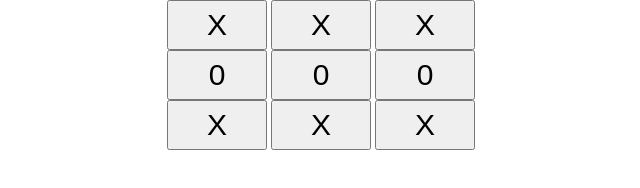
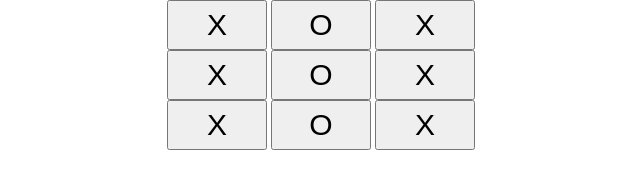
Before and after one commit to kenettedagal/tic-tac-toe, a plain HTML site: page index.html in a window 1280 px wide. Shown: the full height of the page, 319-959 px from the left. Drawn offline with Linux system fonts and the light colour scheme.

Commit message:
Made a render function to render gameboard array into HTML

```diff
--- a/index.html
+++ b/index.html
@@ -13,19 +13,19 @@
       <div class="gameboard">
         <form name="boardForm">
           <div class="row-1">
-            <input type="button" value="X" />
-            <input type="button" value="X" />
-            <input type="button" value="X" />
+            <input type="button" value="" />
+            <input type="button" value="" />
+            <input type="button" value="" />
           </div>
           <div class="row-2">
-            <input type="button" value="0" />
-            <input type="button" value="0" />
-            <input type="button" value="0" />
+            <input type="button" value="" />
+            <input type="button" value="" />
+            <input type="button" value="" />
           </div>
           <div class="row-3">
-            <input type="button" value="X" />
-            <input type="button" value="X" />
-            <input type="button" value="X" />
+            <input type="button" value="" />
+            <input type="button" value="" />
+            <input type="button" value="" />
           </div>
         </form>
       </div>
--- a/script.js
+++ b/script.js
@@ -1,12 +1,17 @@
 const gameboardObject = {
-    gameboard: [
-        ["X", "O", "X"],
-        ["X", "O", "X"],
-        ["X", "O", "X"]
-    ],
+    gameboard:
+        ["X", "O", "X",
+            "X", "O", "X",
+            "X", "O", "X"],
 
     render: () => {
 
+        const input = boardForm.querySelectorAll("input[type='button']");
+        gameboardObject.gameboard.forEach((item, i) => {
+            console.log(item);
+            console.log(i);
+            input[i].value = item;
+        });
     },
 
     initEventListenerInBoard: () => {
@@ -26,3 +31,4 @@ const gameflowObject = {
 
 
 gameboardObject.initEventListenerInBoard();
+gameboardObject.render();
```
